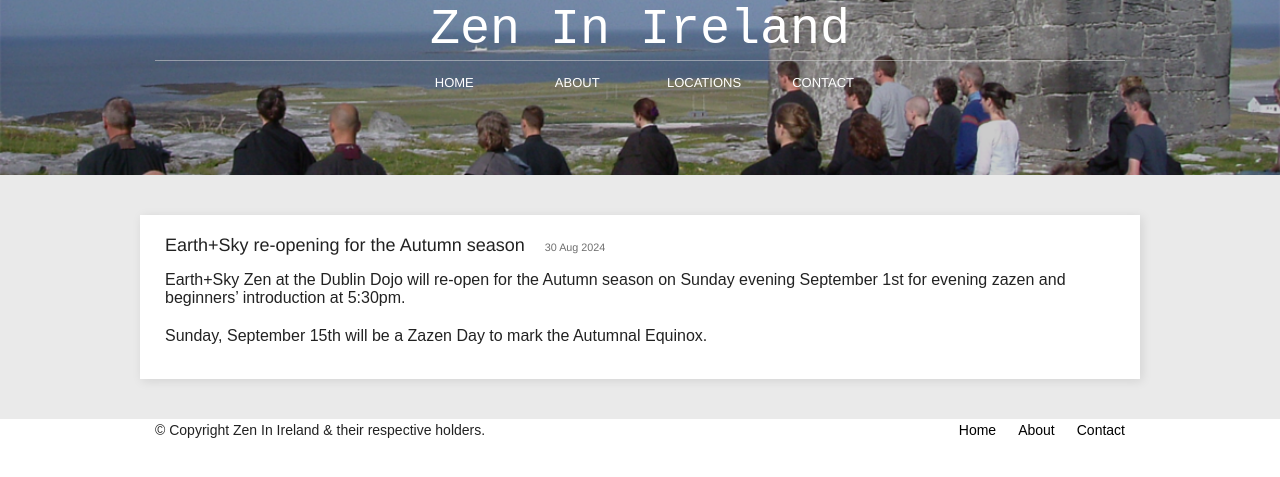
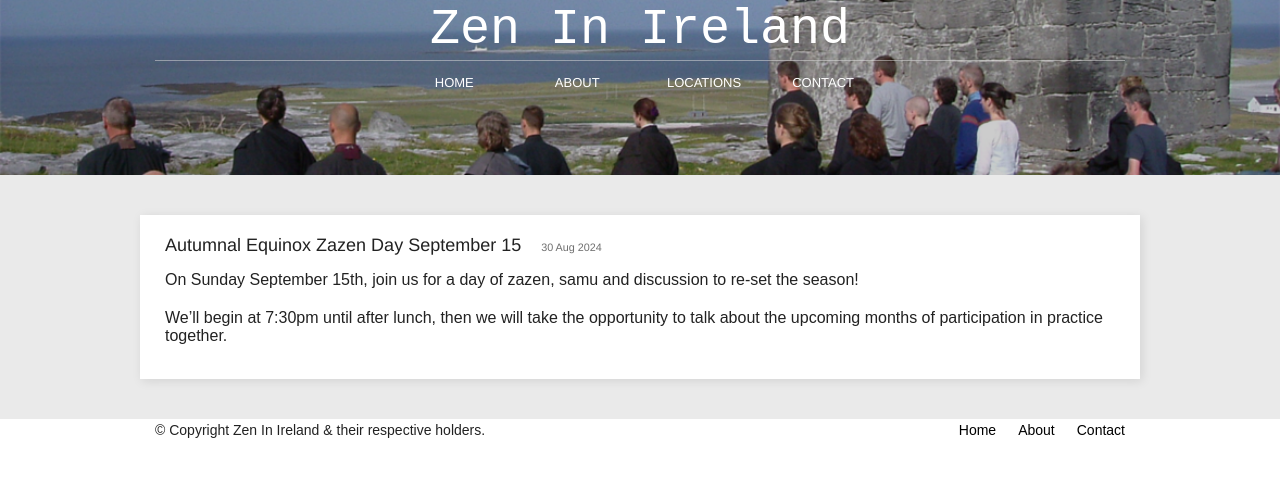
Before and after one commit to zen-ireland/zenireland.github.io, a Jekyll site: the page built from _posts/2024-08-31-earthsky-re-opening-for-the-autumn-season.md, in a window 1280 px wide. Shown: the top 477 px of the page. Built offline with Jekyll 4.4.1, drawn with Linux system fonts in a browser that asks for light colours.

Commit message:
TinaCMS content update

```diff
--- a/_posts/2024-08-31-earthsky-re-opening-for-the-autumn-season.md
+++ b/_posts/2024-08-31-earthsky-re-opening-for-the-autumn-season.md
@@ -1,10 +1,11 @@
 ---
-title: Earth+Sky re-opening for the Autumn season
+title: Autumnal Equinox Zazen Day September 15
 date: 2024-08-30T23:00:00.000Z
 categories:
   - dublin
+image: /img/earth+sky zendo 1.jpg
 ---
 
-Earth+Sky Zen at the Dublin Dojo will re-open for the Autumn season on Sunday evening September 1st for evening zazen and beginners' introduction at 5:30pm.
+On Sunday September 15th, join us for a day of zazen, samu and discussion to re-set the season!
 
-Sunday, September 15th will be a Zazen Day to mark the Autumnal Equinox.
+We'll begin at 7:30pm until after lunch, then we will take the opportunity to talk about the upcoming months of participation in practice together.
```
